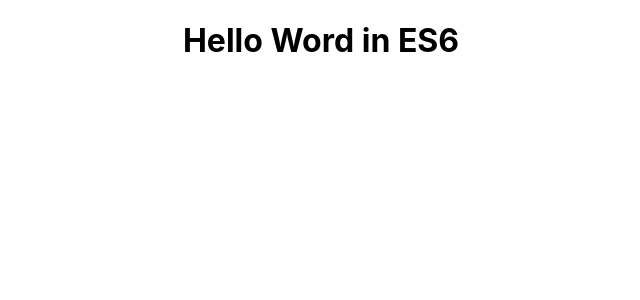
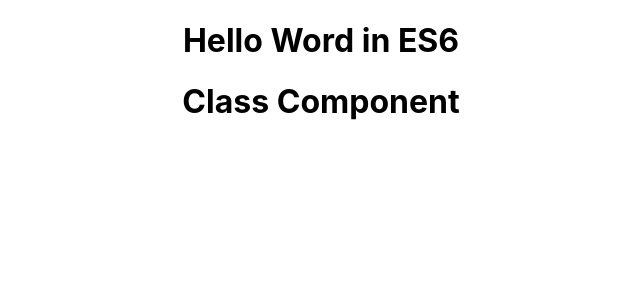
Before and after one commit to Dekstryn/ReactJs_from_YouTube, a React (Create React App) app: page / in a window 1280 px wide. Shown: the top 300 px of the page, without its empty margins (319-959 px from the left). Built offline with nearby package versions, Linux system fonts and the light colour scheme.

Commit message:
Set import class Welcome

```diff
--- a/src/App.js
+++ b/src/App.js
@@ -2,12 +2,13 @@ import React, { Component } from 'react';
 import logo from './logo.svg';
 import './App.css';
 import Greet from './components/greet'
-
+import Welcome from './components/welcome'
 class App extends Component {
   render(){
     return (
       <div className="App">
         <Greet />
+        <Welcome />
       </div>
     );
   }
```
